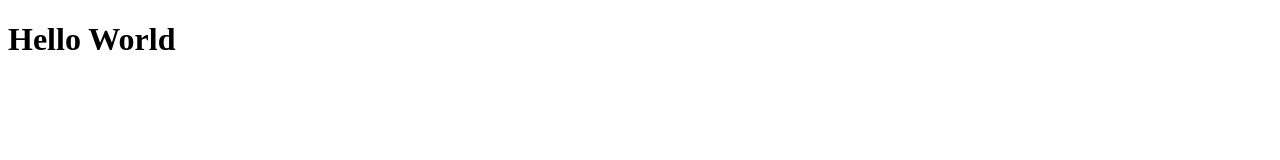
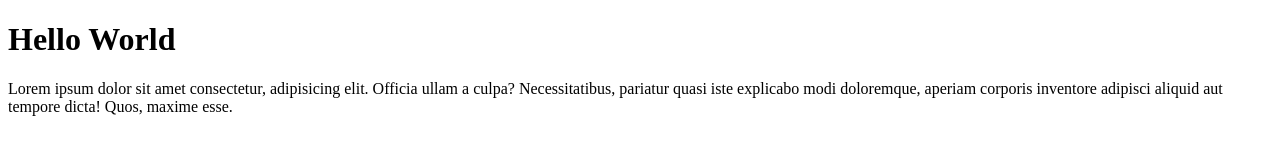
Before and after one commit to rennuest213/git-test, a plain HTML site: page index.html in a window 1280 px wide. Drawn offline with Linux system fonts and the light colour scheme.

Commit message:
Menambahkan paragraf

```diff
--- a/index.html
+++ b/index.html
@@ -8,5 +8,6 @@
 </head>
 <body>
     <h1>Hello World</h1>
+    <p>Lorem ipsum dolor sit amet consectetur, adipisicing elit. Officia ullam a culpa? Necessitatibus, pariatur quasi iste explicabo modi doloremque, aperiam corporis inventore adipisci aliquid aut tempore dicta! Quos, maxime esse.</p>
 </body>
 </html>
```
